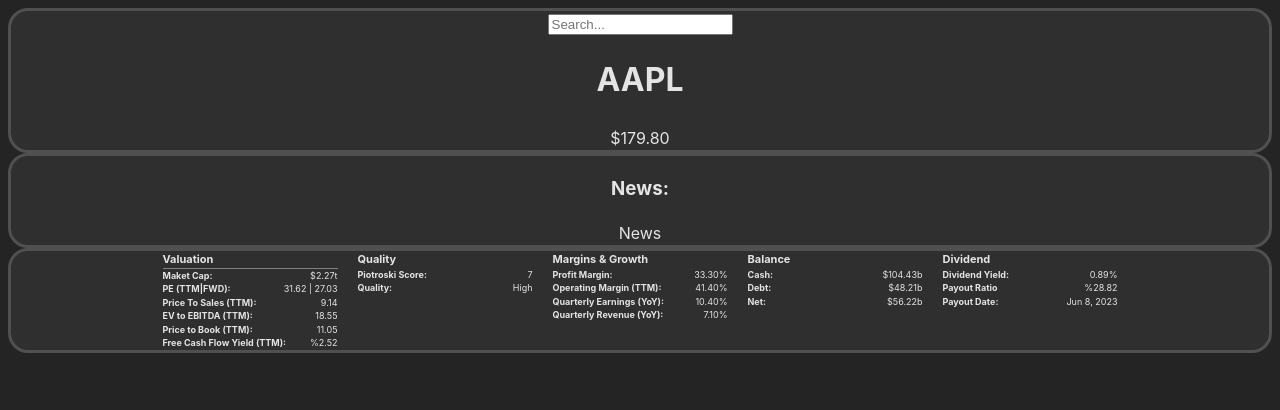
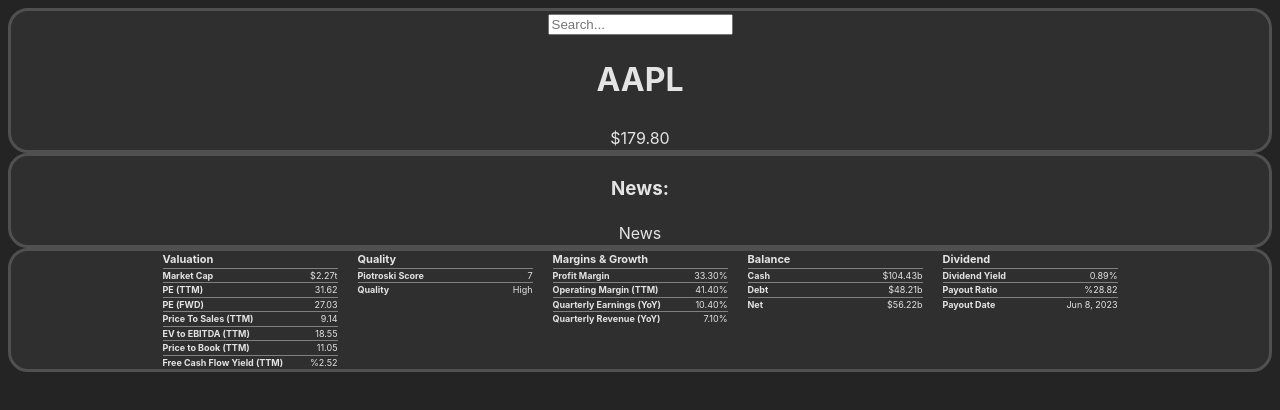
Before and after one commit to ricky-yosh/Stock-Tracker, a React (Vite) app: page / in a window 1280 px wide. Shown: the top 410 px of the page. Built offline with nearby package versions, Linux system fonts and the light colour scheme.

Commit message:
Create StockColumn with components

```diff
--- a/src/App.jsx
+++ b/src/App.jsx
@@ -24,94 +24,9 @@ function App() {
           <p>News</p>
         </div>
         <div className='full-width-card horizontal-items'>
-          <div className='stock-column'>
-            <h2 className='column-header'>Valuation</h2>
-            <hr />
-            <div className="horizontal-items align-center space-between">
-              <h6 className='row-title'>Maket Cap:</h6>
-              <p className='row-title'>$2.27t</p>
-            </div>
-            <div className="horizontal-items align-center space-between">
-              <h6 className='row-title'>PE (TTM|FWD):</h6>
-              <p className='row-title'>31.62 | 27.03</p>
-            </div>
-            <div className="horizontal-items align-center space-between">
-              <h6 className='row-title'>Price To Sales (TTM):</h6>
-              <p className='row-title'>9.14</p>
-            </div>
-            <div className="horizontal-items align-center space-between">
-              <h6 className='row-title'>EV to EBITDA (TTM):</h6>
-              <p className='row-title'>18.55</p>
-            </div>
-            <div className="horizontal-items align-center space-between">
-              <h6 className='row-title'>Price to Book (TTM):</h6>
-              <p className='row-title'>11.05</p>
-            </div>
-            <div className="horizontal-items align-center space-between">
-              <h6 className='row-title'>Free Cash Flow Yield (TTM):</h6>
-              <p className='row-title'>%2.52</p>
-            </div>
-          </div>
-          <div className='stock-column'>
-            <h2 className='column-header'>Quality</h2>
-            <div className="horizontal-items align-center space-between">
-              <h6 className='row-title'>Piotroski Score:</h6>
-              <p className='row-title'>7</p>
-            </div>
-            <div className="horizontal-items align-center space-between">
-              <h6 className='row-title'>Quality:</h6>
-              <p className='row-title'>High</p>
-            </div>
-          </div>
-          <div className='stock-column'>
-            <h2 className='column-header'>Margins & Growth</h2>
-            <div className="horizontal-items align-center space-between">
-              <h6 className='row-title'>Profit Margin:</h6>
-              <p className='row-title'>33.30%</p>
-            </div>
-            <div className="horizontal-items align-center space-between">
-              <h6 className='row-title'>Operating Margin (TTM):</h6>
-              <p className='row-title'>41.40%</p>
-            </div>
-            <div className="horizontal-items align-center space-between">
-              <h6 className='row-title'>Quarterly Earnings (YoY):</h6>
-              <p className='row-title'>10.40%</p>
-            </div>
-            <div className="horizontal-items align-center space-between">
-              <h6 className='row-title'>Quarterly Revenue (YoY):</h6>
-              <p className='row-title'>7.10%</p>
-            </div>
-          </div>
-          <div className='stock-column'>
-            <h2 className='column-header'>Balance</h2>
-            <div className="horizontal-items align-center space-between">
-              <h6 className='row-title'>Cash:</h6>
-              <p className='row-title'>$104.43b</p>
-            </div>
-            <div className="horizontal-items align-center space-between">
-              <h6 className='row-title'>Debt:</h6>
-              <p className='row-title'>$48.21b</p>
-            </div>
-            <div className="horizontal-items align-center space-between">
-              <h6 className='row-title'>Net:</h6>
-              <p className='row-title'>$56.22b</p>
-            </div>
-          </div>
-          <div className='stock-column'>
-            <h2 className='column-header'>Dividend</h2>
-            <div className="horizontal-items align-center space-between">
-              <h6 className='row-title'>Dividend Yield:</h6>
-              <p className='row-title'>0.89%</p>
-            </div>
-            <div className="horizontal-items align-center space-between">
-              <h6 className='row-title'>Payout Ratio</h6>
-              <p className='row-title'>%28.82</p>
-            </div>
-            <div className="horizontal-items align-center space-between">
-              <h6 className='row-title'>Payout Date:</h6>
-              <p className='row-title'>Jun 8, 2023</p>
-            </div>
-          </div>
+          {StockColumnData.map(section => (
+            <StockColumn key={section.title} title={section.title} items={section.items}></StockColumn>
+          ))}
         </div>
       </div>
     </>
--- a/src/StockColumn/StockColumn.jsx
+++ b/src/StockColumn/StockColumn.jsx
@@ -1,21 +1,19 @@
 import React from 'react';
 
-const StockColumn = ({ data }) => {
-    const header = data.Header;
-    const list = data.Data;
+const StockColumn = ({ title, items }) => {
     return (
         <div className='stock-column'>
-            <h2 className='column-header'>{header}</h2>
-            {list.map((item,index) => (
+            <h2 className='column-header'>{title}</h2>
+            {items.map(items => (
                 <>
                     <hr />
-                    <div className="horizontal-items align-center space-between">
-                        <h6 className='row-title'>{item.title}</h6>
-                        <p className='row-title'>{item.data}</p>
+                    <div className="horizontal-items align-center space-between" key={items.label}>
+                        <h6 className='row-title'>{items.label}</h6>
+                        <p className='row-title'>{items.value}</p>
                     </div>
                 </>
             ))}
-        </div>
+      </div>
     );
 };
 
--- a/src/StockColumnData/StockColumnData.jsx
+++ b/src/StockColumnData/StockColumnData.jsx
@@ -3,21 +3,47 @@ import React from 'react';
 const StockColumnData = [
     {
       title: 'Valuation',
-      data: [
+      items: [
         { label: 'Market Cap', value: '$2.27t' },
         { label: 'PE (TTM)', value: '31.62' },
-        // ... other data for Valuation section
+        { label: 'PE (FWD)', value: '27.03' },
+        { label: 'Price To Sales (TTM)', value: '9.14' },
+        { label: 'EV to EBITDA (TTM)', value: '18.55' },
+        { label: 'Price to Book (TTM)', value: '11.05' },
+        { label: 'Free Cash Flow Yield (TTM)', value: '%2.52' }
+      ]
+    },
+    {
+      title: 'Quality',
+      items: [
+        { label: 'Piotroski Score', value: '7' },
+        { label: 'Quality', value: 'High' }
       ]
     },
     {
       title: 'Margins & Growth',
-      data: [
+      items: [
         { label: 'Profit Margin', value: '33.30%' },
         { label: 'Operating Margin (TTM)', value: '41.40%' },
-        // ... other data for Margins & Growth section
+        { label: 'Quarterly Earnings (YoY)', value: '10.40%' },
+        { label: 'Quarterly Revenue (YoY)', value: '7.10%' }
       ]
     },
-    // ... other sections
-  ];
-
+    {
+      title: 'Balance',
+      items: [
+        { label: 'Cash', value: '$104.43b' },
+        { label: 'Debt', value: '$48.21b' },
+        { label: 'Net', value: '$56.22b' }
+      ]
+    },
+    {
+      title: 'Dividend',
+      items: [
+        { label: 'Dividend Yield', value: '0.89%' },
+        { label: 'Payout Ratio', value: '%28.82' },
+        { label: 'Payout Date', value: 'Jun 8, 2023' }
+      ]
+    }
+];
 export default StockColumnData;
```
